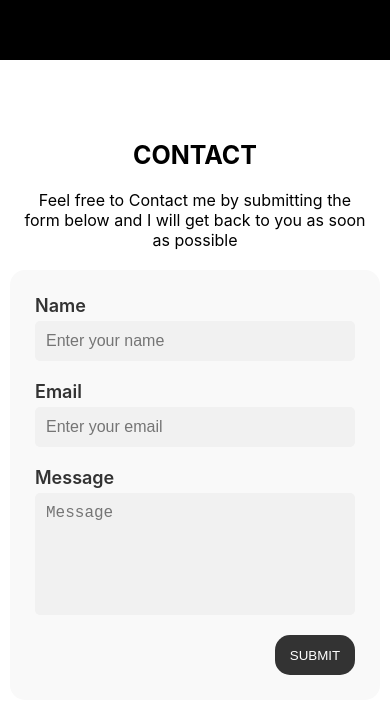
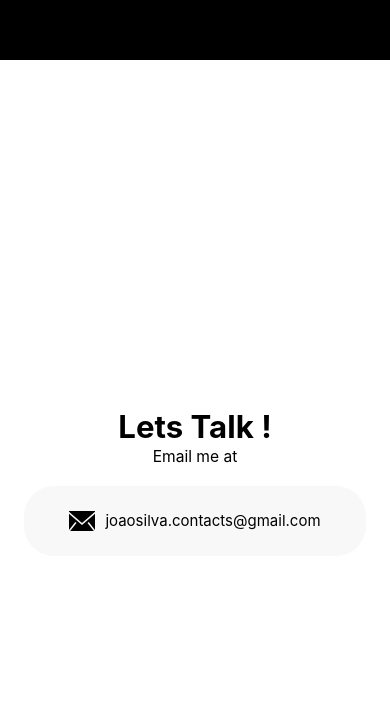
Before and after one commit to joaofmsilvaa/Portfolio, a React (Create React App) app: page / in a window 390 px wide. Shown: the part 4818-5532 px from the top of the page. Built offline with nearby package versions, Linux system fonts and the light colour scheme.

Commit message:
Update contact section

```diff
--- a/src/App.css
+++ b/src/App.css
@@ -650,6 +650,59 @@ form button{
   transform: translate(100%);
 }
 
+.footer-section{
+  background-color: #fff;
+  height: 100vh;
+  display: flex;
+  justify-content: center;
+  align-items: center;
+  flex-direction: column;
+  text-align: center;
+}
+
+.footer-section h2{
+  font-size: 5vw;
+  margin: 0;
+}
+
+.footer-section .emailDiv{
+  display: flex;
+  justify-content: center;
+  align-items: center;
+  margin-top: 20px;
+  background-color: #f8f8f8;
+  padding: 20px;
+  border-radius: 30px;
+  padding-inline: 45px;
+  gap: 10px;
+  transition: all 250ms;
+
+}
+
+.footer-section .emailDiv:hover{
+  background-color: #ededed;
+  transition: all 250ms;
+
+}
+
+.footer-section span{
+  font-size: 2vw;
+}
+
+.emailImgDiv{
+  height: 100%;
+  width: 26px;
+}
+
+.emailImgDiv img{
+  width: 100%;
+  height: 100%;
+}
+
+.emailDiv .email{
+  font-size: 30px;
+}
+
 @media (max-width: 1000px) {
   .main-title{
     font-size: 4rem;
@@ -681,6 +734,14 @@ form button{
   .tag {
     padding: 15px 20px 15px 20px;
   }
+
+  .footer-section h2{
+    font-size: 8vw;
+  }
+
+  .footer-section span{
+    font-size: 4vw;
+  }
 }
 
 .right-image{
@@ -690,6 +751,8 @@ form button{
 .burger-icon{
   display: none;
 }
+
+
 
 @media (max-width: 820px){
 
@@ -730,7 +793,9 @@ form button{
   .description{
     font-size: 20px;
   }
-
+  .emailDiv .email{
+    font-size: 20px;
+  }
 }
 
 @media (max-width: 680px){
@@ -881,4 +946,8 @@ form button{
   input, textarea{
     font-size: 16px;
   }
+
+  .emailDiv .email{
+    font-size: 15px;
+  }
 }
--- a/src/App.jsx
+++ b/src/App.jsx
@@ -9,8 +9,7 @@ import { TextPlugin } from "gsap/TextPlugin";
 import ExperienceSection from "./components/ExperienceSection";
 import ProjectsSection from "./components/ProjectsSection";
 import Notification from "./components/notification";
-import ContactsSection from "./components/contactsSection";
-import Tests from "./components/tests";
+import Footer from "./components/footer";
 
 function App() {
   gsap.config({
@@ -158,14 +157,13 @@ function App() {
 
   return (
     <div className="App">
-      {/*<Tests />*/}
       <Navigationbar name={"João Silva"} />
       <Notification text={"Thank you for contacting me :)"} />
       <Mainsection />
       <AboutSection />
       <ExperienceSection />
       <ProjectsSection />
-      <ContactsSection />
+      <Footer />
     </div>
   );
 }
--- /dev/null
+++ b/src/components/footer.jsx
@@ -0,0 +1,18 @@
+import React from "react";
+
+export default function Footer() {
+  return (
+    <section className="footer-section">
+      <div>
+        <h2>Lets Talk !</h2>
+        <span>Email me at</span>
+      </div>
+      <div className="emailDiv">
+        <div className="emailImgDiv">
+          <img src="assets/email-svgrepo-com.svg" alt="email logo"></img>
+        </div>
+        <span className="email">joaosilva.contacts@gmail.com</span>
+      </div>
+    </section>
+  );
+}
--- a/src/components/tests.jsx
+++ /dev/null
@@ -1,131 +0,0 @@
-import React, { useRef, useState } from "react";
-import { gsap } from "gsap";
-import { useGSAP } from "@gsap/react";
-import { ScrollTrigger } from "gsap/ScrollTrigger";
-import { TextPlugin } from "gsap/TextPlugin";
-import { Draggable } from "gsap/Draggable";
-import { Observer } from "gsap/Observer";
-import { ScrollToPlugin } from "gsap/ScrollToPlugin";
-
-function Tests() {
-  gsap.config({
-    nullTargetWarn: false,
-  });
-
-  let restart = useRef();
-  let pause = useRef();
-  let myDiv = useRef();
-  let linkBtn = useRef();
-
-  gsap.registerPlugin(
-    useGSAP,
-    ScrollTrigger,
-    TextPlugin,
-    Draggable,
-    Observer,
-    ScrollToPlugin
-  );
-  useGSAP((context, contextSafe) => {
-    let tl = gsap.timeline();
-
-    tl.to(".green", {
-      rotation: 360,
-      x: 100,
-      y: 200,
-      duration: 1,
-      delay: 1,
-    });
-    tl.to(".purple", { rotation: 360, x: 100, y: 250, duration: 1 });
-    tl.to(".blue", { rotation: 360, x: 100, y: 300, duration: 1 }, "-=0.5");
-
-    gsap.timeline().to(".red", { x: 400, duration: 10 });
-
-    restart = contextSafe(() => {
-      tl.restart();
-    });
-
-    pause = contextSafe(() => {
-      tl.pause();
-    });
-
-    gsap.fromTo(
-      ".orange",
-      { opacity: 0 },
-      { opacity: 1, duration: 10, ease: "elastic" }
-    );
-
-    Draggable.create(".flair--2", {
-      bounds: ".container",
-      inertia: true,
-    });
-
-    document.getElementById("gsap-restart").addEventListener("click", restart);
-    document.getElementById("gsap-pause").addEventListener("click", pause);
-  });
-
-  useGSAP(() => {
-    let div = myDiv.current;
-
-    Observer.create({
-      target: window,
-      type: "wheel,touch,scroll,pointer",
-      onUp: () => div.classList.add("box2"),
-      onDown: () => div.classList.remove("box2"),
-    });
-  });
-
-  useGSAP((context, contextSafe) => {
-    let scrollToBigDiv = contextSafe(() => {
-      gsap.to(window, { duration: 1, scrollTo: "#bigDiv", ease: "power2" });
-    });
-
-    linkBtn.current.addEventListener("click", scrollToBigDiv);
-  });
-
-  return (
-    <div>
-      <div style={{ position: "fixed" }}>
-        <button id="gsap-restart" className="gsap-restart" ref={restart}>
-          Restart
-        </button>
-        <button id="gsap-pause" className="gsap-pause" ref={pause}>
-          Pause
-        </button>
-        <a ref={linkBtn}>go to big div</a>
-      </div>
-
-      <div className="box gradient-red red"></div>
-      <div className="box gradient-orange orange"></div>
-
-      <div className="container">
-        <div className="wrapper">
-          <div className="flair flair--2"></div>
-        </div>
-        <div className="wrapper">
-          <div className="flair flair--2"></div>
-        </div>
-        <div className="wrapper">
-          <div className="flair flair--2"></div>
-        </div>
-      </div>
-
-      <div
-        id="bigDiv"
-        style={{
-          height: "100vh",
-          display: "flex",
-          justifyContent: "start",
-          alignItems: "center",
-        }}
-      >
-        <div ref={myDiv} className="box box2"></div>
-      </div>
-
-      <div className="box gradient-green green"></div>
-      <div className="box gradient-purple purple"></div>
-      <div className="box gradient-blue blue"></div>
-    </div>
-  );
-}
-
-export default Tests;
```
Also changed, not shown: public/assets/email-svgrepo-com.svg (added).
